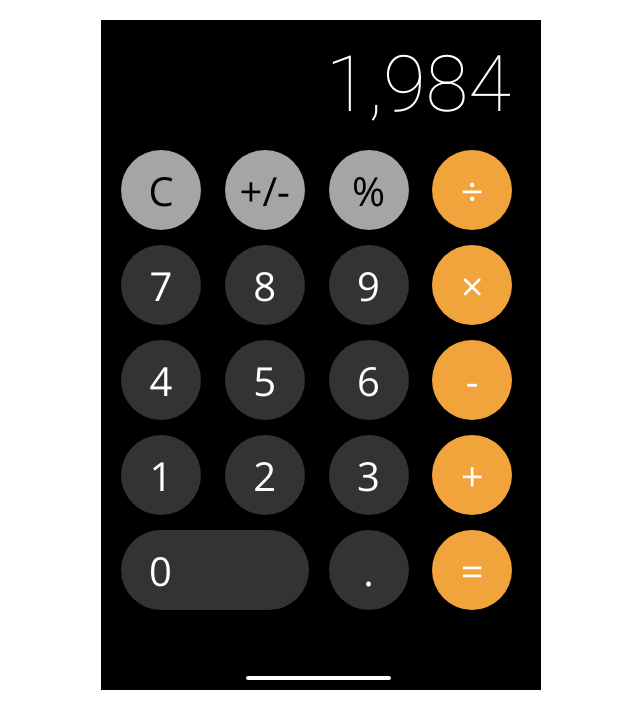
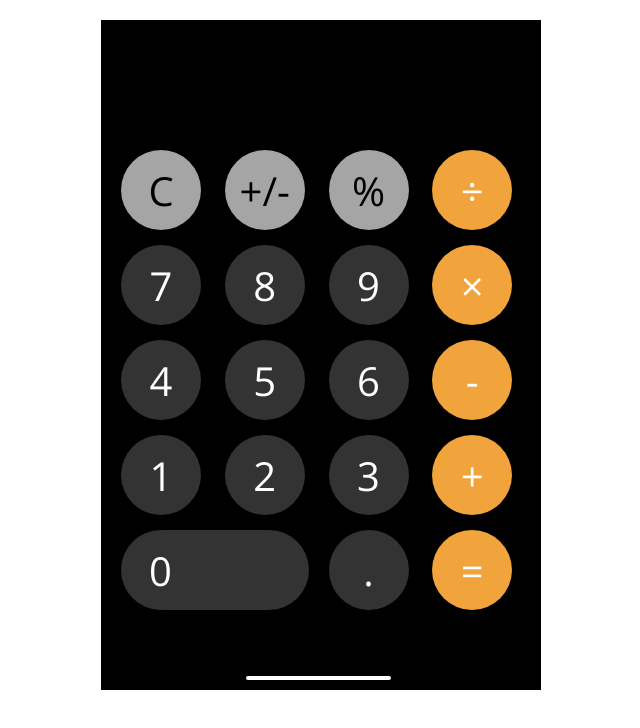
Before and after one commit to kieranjlynch/calculator, a plain HTML site: page index.html in a window 1280 px wide. Shown: the whole page, without its empty margins (319-959 px from the left). Drawn offline with nearby package versions, Linux system fonts and the light colour scheme.

Commit message:
removed hardcoded value from html div for calc display

```diff
--- a/index.html
+++ b/index.html
@@ -10,7 +10,7 @@
 <body>
   <div class="page__wrapper">
     <div class="calculator__wrapper">
-        <div class="wrapper__display">1,984</div>
+        <div class="wrapper__display"></div>
         <div class="wrapper__buttons">
           <div class="button clear">C</div>
           <div class="button plusminus">+/-</div>
```
